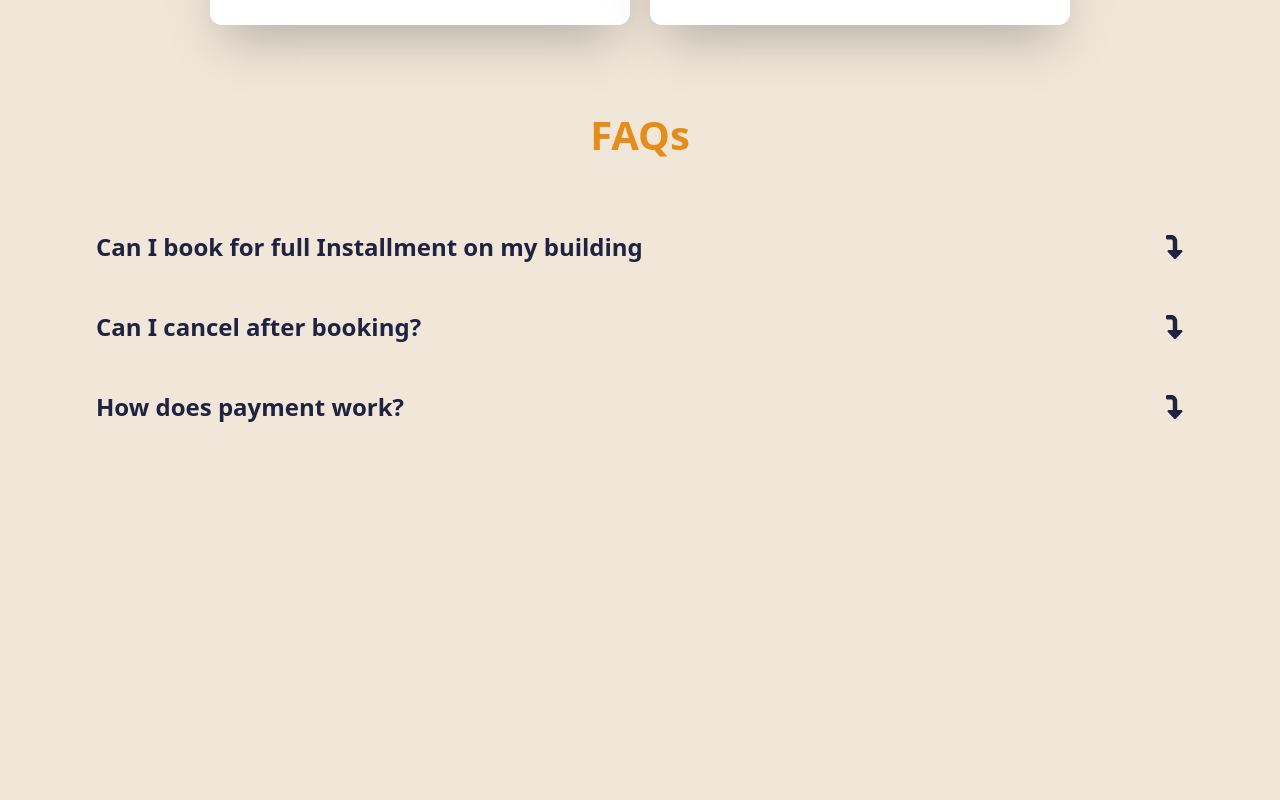
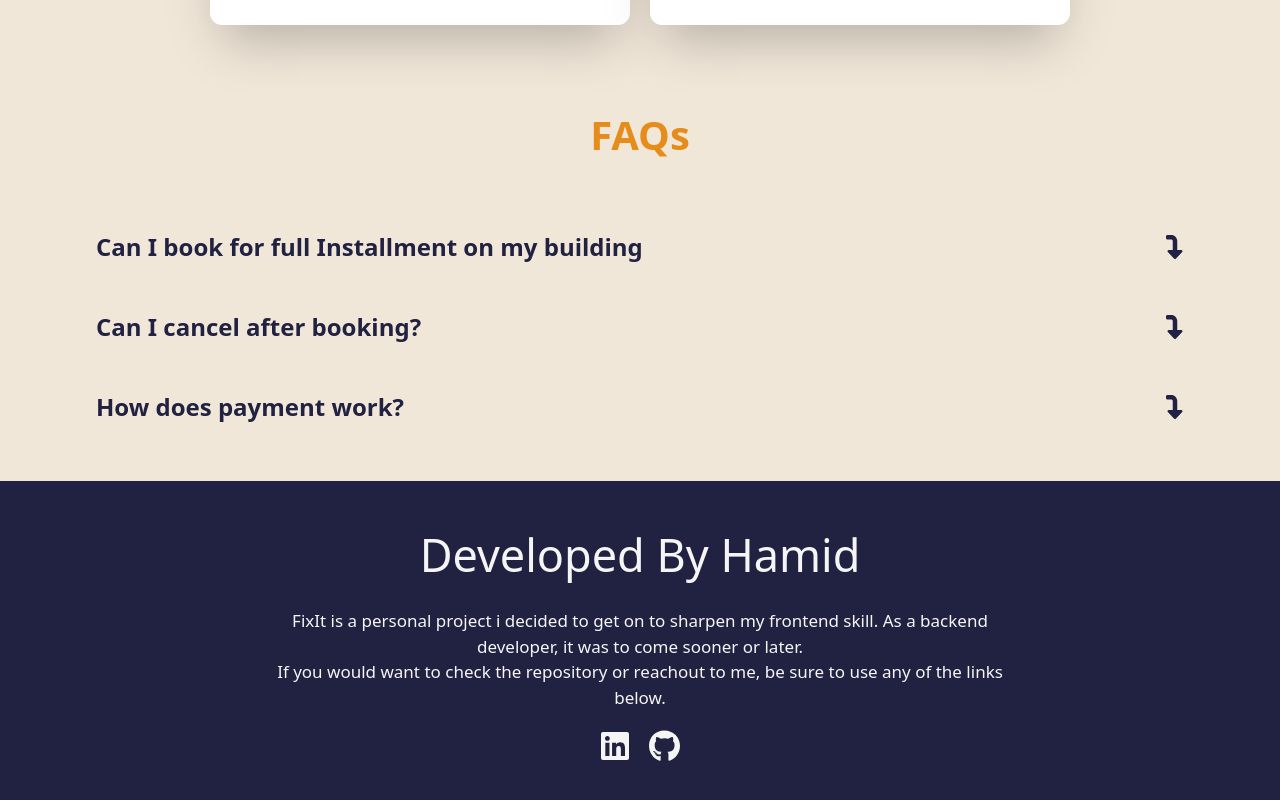
Before and after one commit to Hamidusman/FixIt, a React (Vite) app: page / in a window 1280 px wide. Shown: the part 2499-3299 px from the top of the page. Before the commit the page ends 2980 px from the top, so only its background shows below. Built offline with nearby package versions, Linux system fonts and the light colour scheme.

Commit message:
created a simple footer

```diff
--- a/package.json
+++ b/package.json
@@ -10,6 +10,8 @@
     "preview": "vite preview"
   },
   "dependencies": {
+    "@fortawesome/fontawesome-svg-core": "^6.6.0",
+    "@fortawesome/free-brands-svg-icons": "^6.6.0",
     "@fortawesome/free-solid-svg-icons": "^6.6.0",
     "@fortawesome/react-fontawesome": "^0.2.2",
     "framer-motion": "^11.11.9",
--- /dev/null
+++ b/src/home-page/footer.tsx
@@ -0,0 +1,31 @@
+import { FontAwesomeIcon } from "@fortawesome/react-fontawesome"
+import { faGithub, faLinkedin } from '@fortawesome/free-brands-svg-icons';
+
+const Footer = () =>{
+    return (
+        <footer className="pt-10 pb-14 bg-dark text-smoke
+        flex flex-col items-center text-center">
+            <h1 className="text-[35px] md:text-[45px] ">Developed By Hamid</h1>
+            <div className="px-[20%] my-5 text-[17px]">
+                <p>FixIt is a personal project i decided to get on to sharpen my frontend skill. As a backend developer, it was to come sooner or later.</p>
+                <p>If you would want to check the repository or reachout to me, be sure to use any of the links below.</p>
+            </div>
+
+            <div className="flex gap-5">
+                <a href="https://www.linkedin.com/in/abdulhamid-omeiza-usman/" target="_blank" rel="noopener noreferrer">
+                    <FontAwesomeIcon icon={faLinkedin}
+                    size="2xl"/>
+                </a>
+                <a href="https://github.com/Hamidusman/" target="_blank" rel="noopener noreferrer">
+                    <FontAwesomeIcon icon={faGithub}
+                    size="2xl"/>
+                </a>
+
+            </div>
+
+        </footer>
+
+    )
+}
+
+export default Footer
--- a/src/home-page/landing.tsx
+++ b/src/home-page/landing.tsx
@@ -4,6 +4,7 @@ import Services from "./container";
 import Accordion from "./mou"
 import Reviews from "./reviews";
 import Faq from "./faq";
+import Footer from "./footer";
 
 function Homepage(){
     return(
@@ -14,6 +15,7 @@ function Homepage(){
         <Accordion />
         <Reviews />
         <Faq />
+        <Footer />
         </>
     )
 }
```
Also changed, not shown: 1 other file (tests, documents, lock files or other folders).
